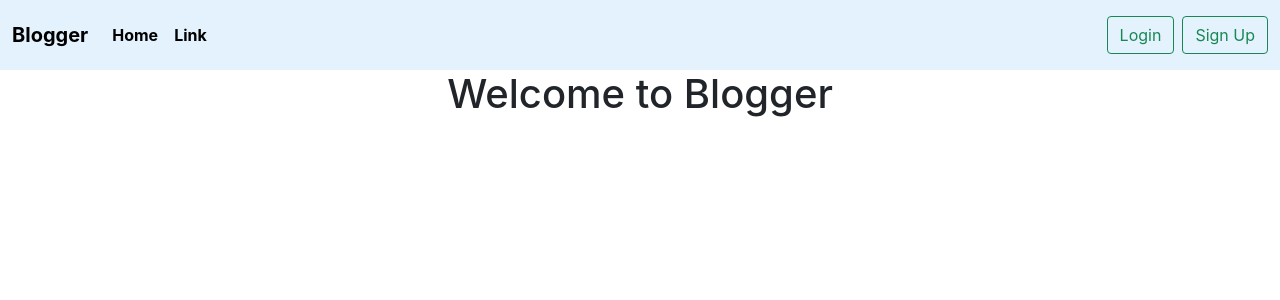
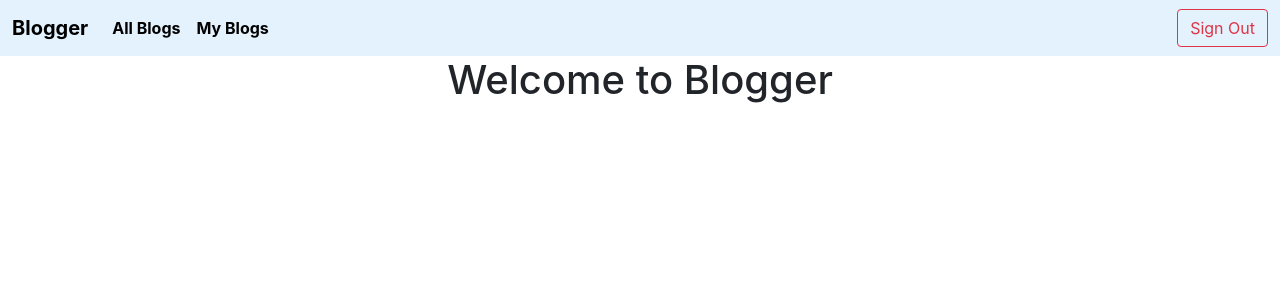
Before and after one commit to UsamaJaved35/Blogger-frontend, a React (Create React App) app in the folder blogger-frontend/: page / in a window 1280 px wide. Shown: the top 300 px of the page. Built offline with nearby package versions, Linux system fonts and the light colour scheme.

Commit message:
Header component added

```diff
--- a/blogger-frontend/src/components/Header.js
+++ b/blogger-frontend/src/components/Header.js
@@ -1,28 +1,66 @@
-import React from 'react'
+import React,{useState, useEffect} from 'react'
+import { Link } from 'react-router-dom';
+import SignInForm from './SignInForm';
+import SignUpForm from './SignUpForm'
+import Body from './Body';
+const Header = () => {
+    const [showSignIn, setShowSignIn] = useState(false);
+    const [showSignUp, setShowSignUp] = useState(false);
+    const [isSignedIn, setIsSignedIn] = useState(false);
 
-const Header = () => {
+  useEffect(() => {
+    // Check if the user is signed in by checking the presence of a token in localStorage
+    const token = localStorage.getItem('token');
+    // setIsSignedIn(!!token);
+    setIsSignedIn(true)
+  }, []);
+
+  const handleSignOut = () => {
+    localStorage.removeItem('token');
+    setIsSignedIn(false);
+  };
+
+    const toggleSignIn = () => {
+        setShowSignIn(!showSignIn);
+        setShowSignUp(false); // Ensure only one form is shown at a time
+      };
+
+      const toggleSignUp = () => {
+        setShowSignUp(!showSignUp);
+        setShowSignIn(false); // Ensure only one form is shown at a time
+      };
+
   return (
     <div>
         <nav className="navbar navbar-expand-lg" style={{backgroundColor:"#e3f2fd"}}>
   <div className="container-fluid">
-    <a className="navbar-brand" style={{fontWeight:"bold",color:"black"}} href="#">Blogger</a>
-    <button className="navbar-toggler" type="button" data-bs-toggle="collapse" data-bs-target="#navbarSupportedContent" aria-controls="navbarSupportedContent" aria-expanded="false" aria-label="Toggle navigation">
+    <Link className="navbar-brand" style={{fontWeight:"bold",color:"black",cursor:"pointer"}} to="/">Blogger</Link>
+    <button className="navbar-toggler" style={{color:"black",fontWeight:"8px"}} type="button" data-bs-toggle="collapse" data-bs-target="#navbarSupportedContent" aria-controls="navbarSupportedContent" aria-expanded="false" aria-label="Toggle navigation">
       <span className="navbar-toggler-icon"></span>
     </button>
-    <div className="collapse navbar-collapse" id="navbarSupportedContent">
+     {isSignedIn ? (
+         <div className="collapse navbar-collapse" id="navbarSupportedContent">
       <ul className="navbar-nav me-auto mb-2 mb-lg-0">
         <li className="nav-item">
-          <a className="nav-link active" style={{fontWeight:"bold",color:"black"}} aria-current="page" href="#">Home</a>
+        <Link className="nav-link active" style={{ fontWeight: "bold", color: "black",cursor:"pointer" }} to="/all-posts">All Blogs</Link>
         </li>
         <li className="nav-item">
-          <a className="nav-link" href="#" style={{fontWeight:"bold",color:"black"}}>Link</a>
+        <Link className="nav-link" style={{ fontWeight: "bold", color: "black",cursor:"pointer" }} to="/my-posts">My Blogs</Link>
         </li>
       </ul>
-      <button className="btn btn-outline-success m-2" type="submit">Login</button>
-      <button className="btn btn-outline-success" type="submit">Sign Up</button>
-    </div>
+      <button className="btn btn-outline-danger" type="button" onClick={handleSignOut}>Sign Out</button>
+      </div>
+            ) : (
+              <div className='mx-auto p-2'>
+                <button className="btn btn-outline-success m-2 p-2" type="button" onClick={toggleSignIn}>Sign In</button>
+                <button className="btn btn-outline-success m-2 p-2" type="button" onClick={toggleSignUp}>Sign Up</button>
+            </div>
+    )}
   </div>
 </nav>
+    {showSignIn && <SignInForm />}
+    {showSignUp && <SignUpForm />}
+    {!showSignIn && !showSignUp && !isSignedIn && <Body/>}
     </div>
   )
 }
```
